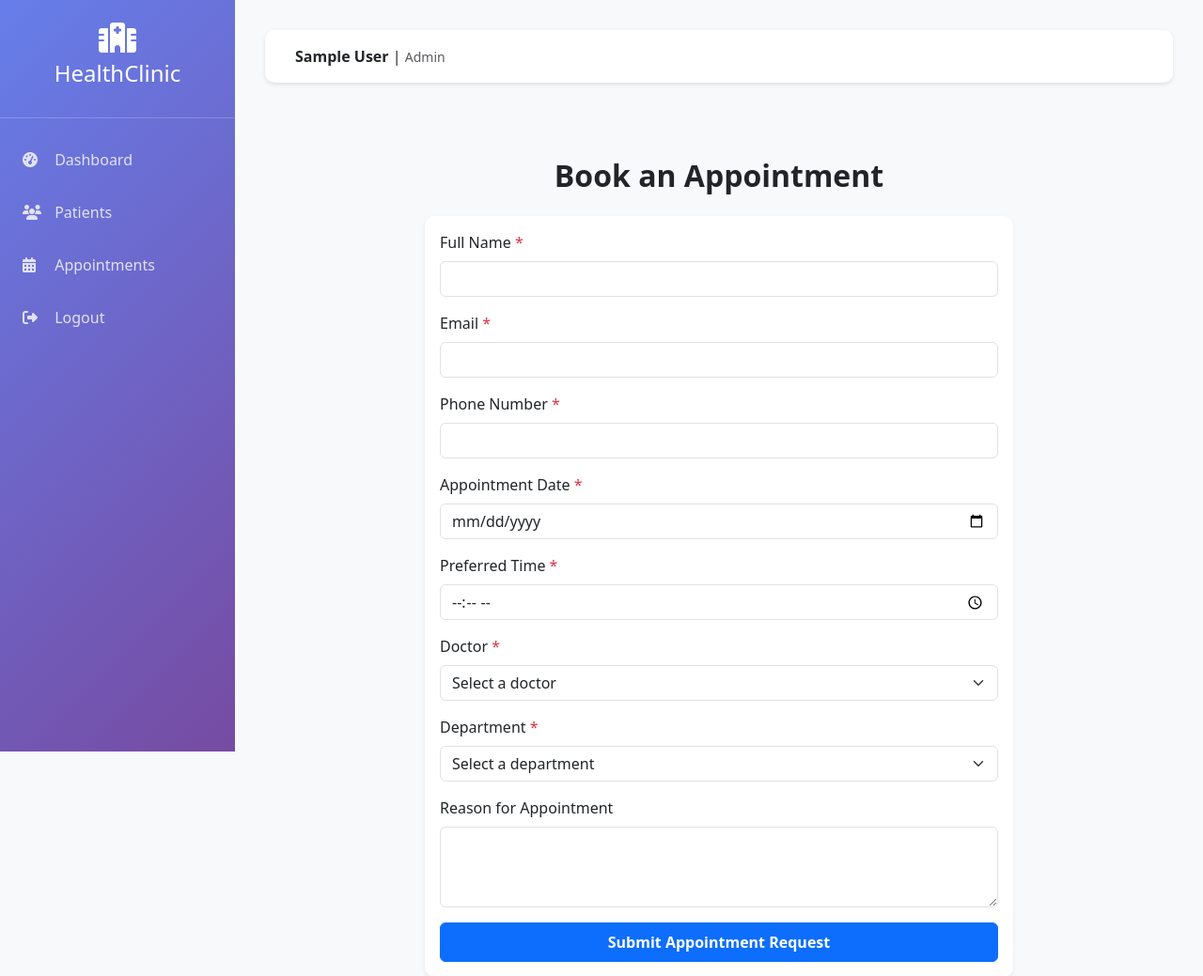
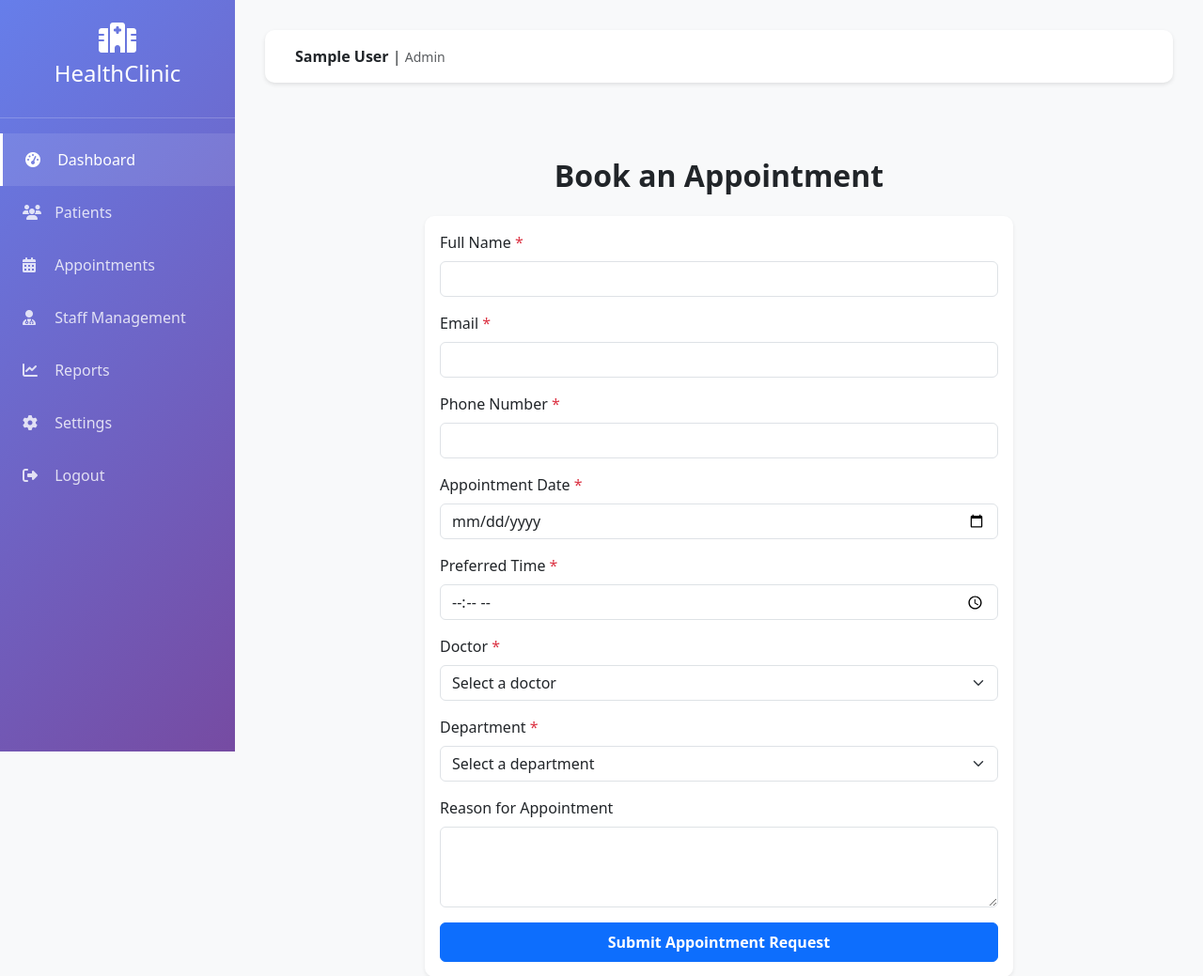
Before and after one commit to krismaedb/Capstone-MITT, a Flask app: page /appointment in a window 1280 px wide. Shown: the top 1039 px of the page at 94% size. Run offline with Flask 3, Linux system fonts and the light colour scheme; the visitor is signed in with stand-in values (Sample User, id 1).

Commit message:
update for the sidar menu content

```diff
--- a/app/templates/base_dashboard.html
+++ b/app/templates/base_dashboard.html
@@ -45,9 +45,17 @@
         <h4>HealthClinic</h4>
     </div>
     <ul class="sidebar-menu">
-        <li><a href="/dashboard"><i class="fas fa-tachometer-alt"></i> Dashboard</a></li>
+       <li><a href="/dashboard" class="active"><i class="fas fa-tachometer-alt"></i> Dashboard</a></li>
         <li><a href="/patients"><i class="fas fa-users"></i> Patients</a></li>
         <li><a href="/appointments"><i class="fas fa-calendar-alt"></i> Appointments</a></li>
+        {% if current_user.role == 'admin' or current_user.role == 'it' %}
+        <li><a href="/staff"><i class="fas fa-user-md"></i> Staff Management</a></li>
+        {% endif %}
+        <li><a href="/reports"><i class="fas fa-chart-line"></i> Reports</a></li>
+        {% if current_user.role == 'it' %}
+        <li><a href="/monitoring"><i class="fas fa-server"></i> IT Monitoring</a></li>
+        {% endif %}
+        <li><a href="/settings"><i class="fas fa-cog"></i> Settings</a></li>
         <li><a href="/logout"><i class="fas fa-sign-out-alt"></i> Logout</a></li>
     </ul>
 </div>
```
